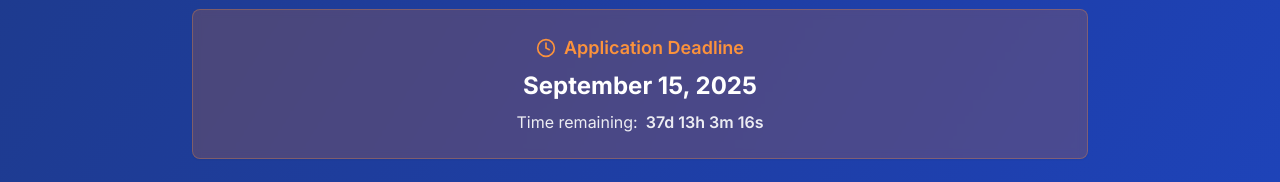
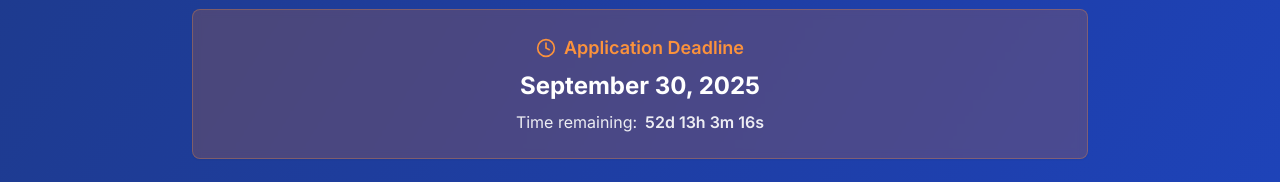
Before and after one commit to gwlcinphilly/aaasj, a Next.js app in the folder website/app/: page /scholarship/apply in a window 1280 px wide. Shown: the part 279-461 px from the top of the page. Built offline with nearby package versions, Linux system fonts and the light colour scheme; no server answers.

Commit message:
change the deadline from sep 15 to sep 30

```diff
--- a/website/app/app/scholarship/page.tsx
+++ b/website/app/app/scholarship/page.tsx
@@ -100,7 +100,7 @@ export default function ScholarshipPage() {
         <div className="text-center">
           <Link href="/scholarship/apply">
             <Button className="bg-orange-500 hover:bg-orange-600 text-white">
-              Apply for 2026 Scholarship by Sep 15, 2025
+              Apply for 2026 Scholarship by Sep 30, 2025
               <ArrowRight className="w-4 h-4 ml-2" />
             </Button>
           </Link>
--- a/website/app/components/call-to-action.tsx
+++ b/website/app/components/call-to-action.tsx
@@ -108,7 +108,7 @@ export default function CallToAction() {
                     <div className="space-y-3 mb-6">
                       <div className="flex items-center gap-2">
                         <Clock className="w-4 h-4 text-orange-400" />
-                        <span className="text-sm"><strong>Deadline:</strong> September 15, 2025</span>
+                        <span className="text-sm"><strong>Deadline:</strong> September 30, 2025</span>
                       </div>
                       <div className="flex items-center gap-2">
                         <Users className="w-4 h-4 text-orange-400" />
--- a/website/app/components/scholarship-form.tsx
+++ b/website/app/components/scholarship-form.tsx
@@ -40,7 +40,7 @@ export default function ScholarshipForm() {
   const [isSubmitting, setIsSubmitting] = useState(false)
 
   // Application deadline (local time)
-  const applicationDeadline = useMemo(() => new Date('2025-09-15T23:59:59'), [])
+  const applicationDeadline = useMemo(() => new Date('2025-09-30T23:59:59'), [])
 
   const [timeLeft, setTimeLeft] = useState({
     days: 0,
@@ -403,7 +403,7 @@ export default function ScholarshipForm() {
                   <Clock className="w-5 h-5" />
                   <span className="font-semibold text-lg">Application Deadline</span>
                 </div>
-                <p className="text-white text-2xl font-bold text-center">September 15, 2025</p>
+                <p className="text-white text-2xl font-bold text-center">September 30, 2025</p>
                 <p className="text-white/90 mt-2 text-center">
                   Time remaining:
                   <span className="font-semibold ml-2">
--- a/website/app/lib/static-events.ts
+++ b/website/app/lib/static-events.ts
@@ -5,7 +5,7 @@ export const siteUpcomingEvents: EventItem[] = [
   {
     id: 'static-1',
     title: '2025 AAASJ Community Service Scholarship',
-    date: '2025-09-15',
+    date: '2025-09-30',
     time: 'Apply Now',
     location: 'Online Application',
     description:
```
Also changed, not shown: 1 other file (tests, documents, lock files or other folders).
